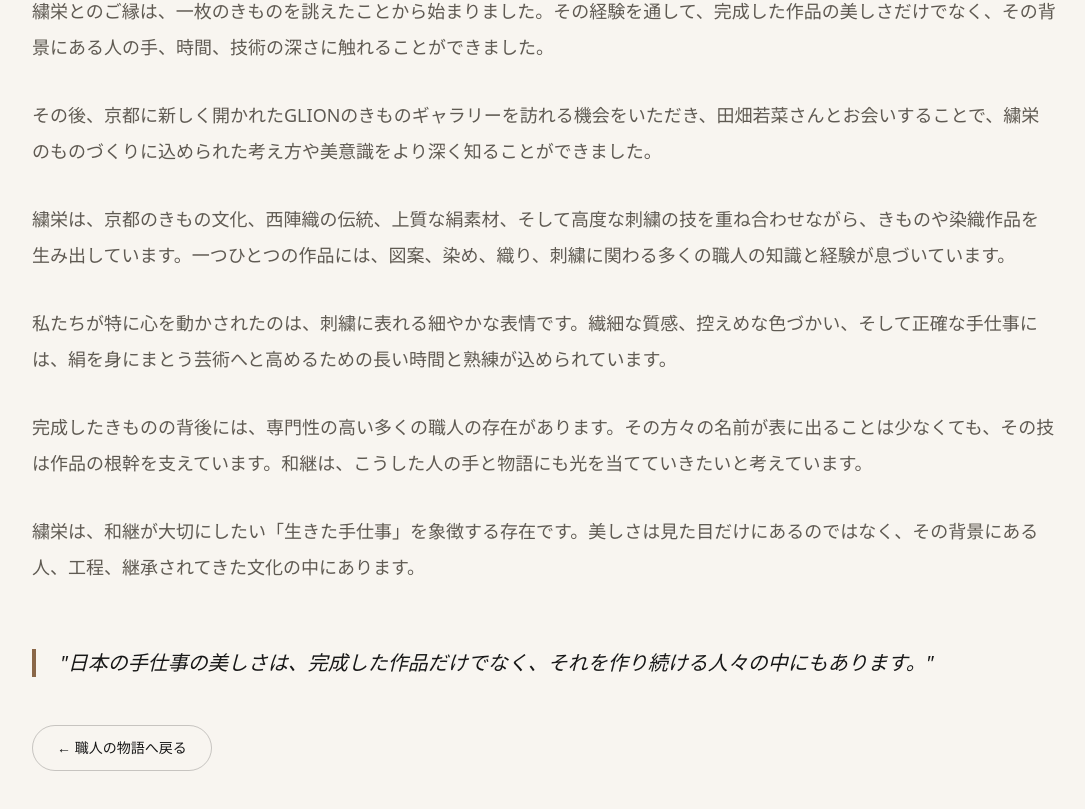
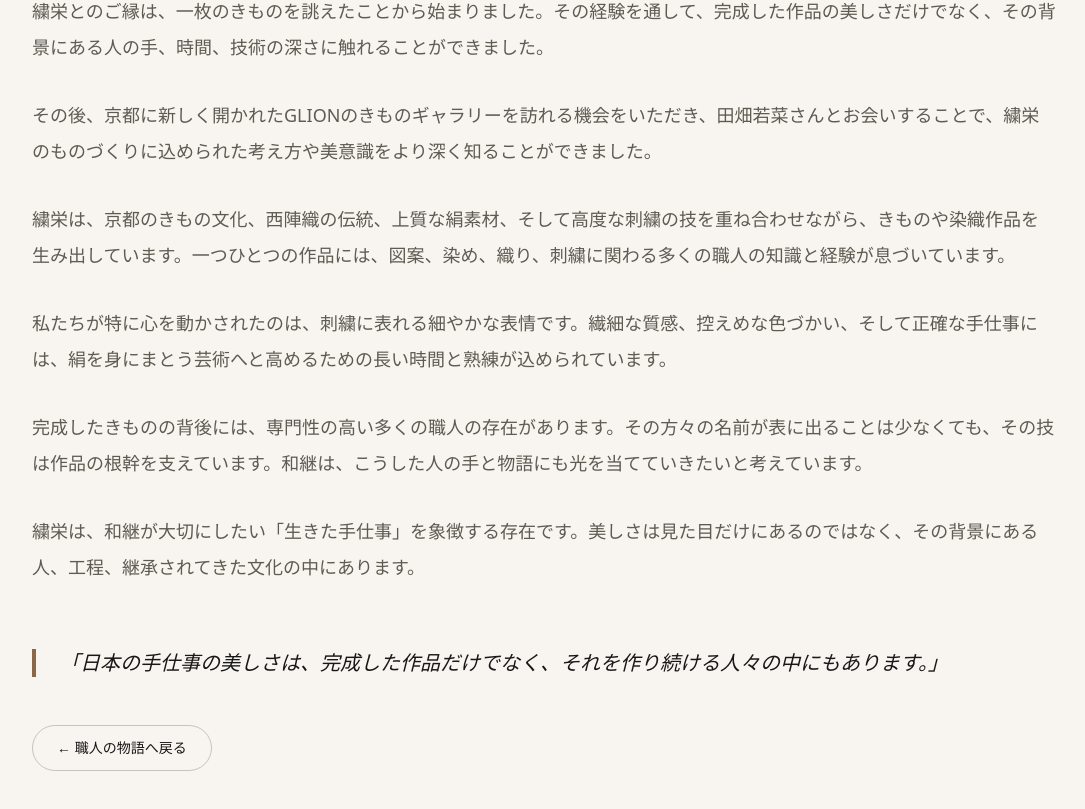
Before and after one commit to Watsugi/watsugi-website, a Next.js app: page /jp/artisans/shuei in a window 1280 px wide. Shown: the part 850-1659 px from the top of the page, without its empty margins (96-1181 px from the left). Built offline with nearby package versions, Linux system fonts and the light colour scheme.

Commit message:
Update Japanese Shuei page

```diff
--- a/app/jp/artisans/shuei/page.tsx
+++ b/app/jp/artisans/shuei/page.tsx
@@ -53,7 +53,7 @@ export default function JapaneseShueiPage() {
           </div>
 
           <blockquote className="mt-16 border-l-4 border-[#8A6748] pl-6 text-xl italic">
-            "日本の手仕事の美しさは、完成した作品だけでなく、それを作り続ける人々の中にもあります。"
+            「日本の手仕事の美しさは、完成した作品だけでなく、それを作り続ける人々の中にもあります。」
           </blockquote>
 
           <div className="mt-12">
```
